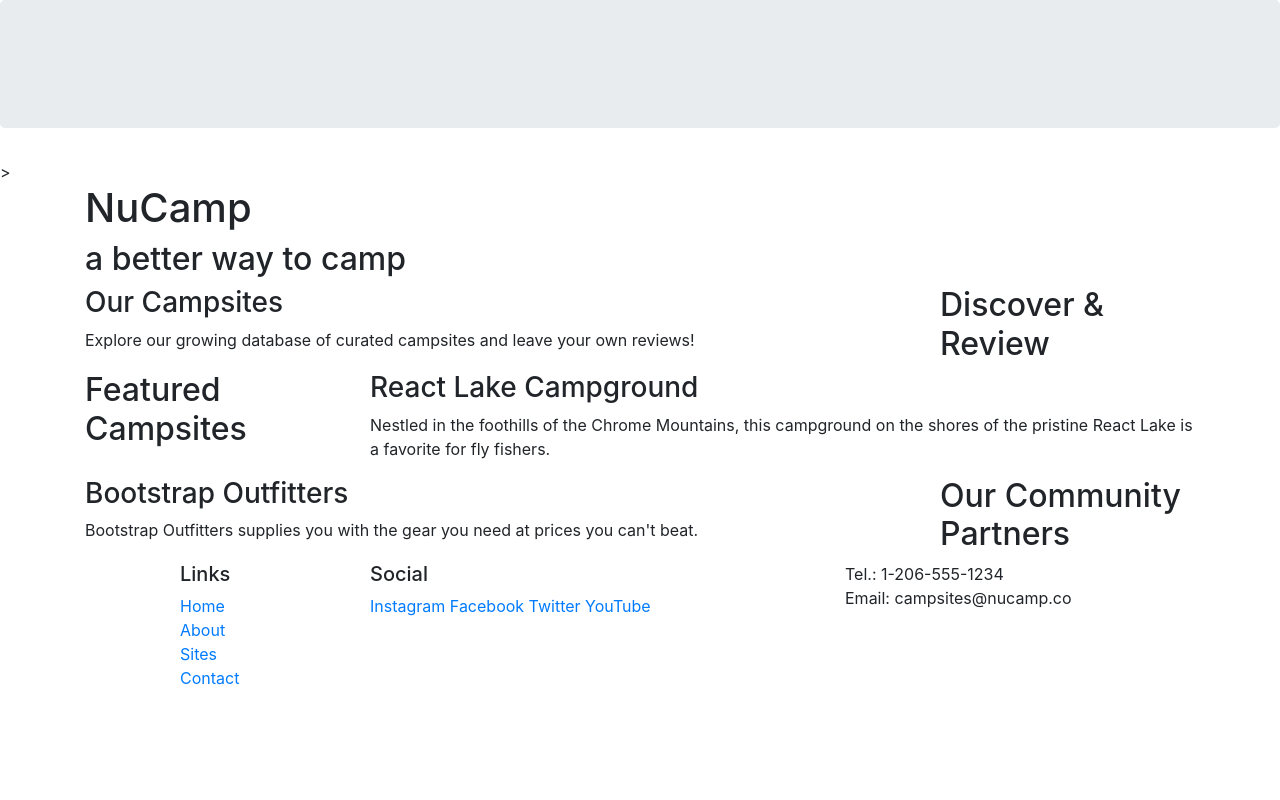
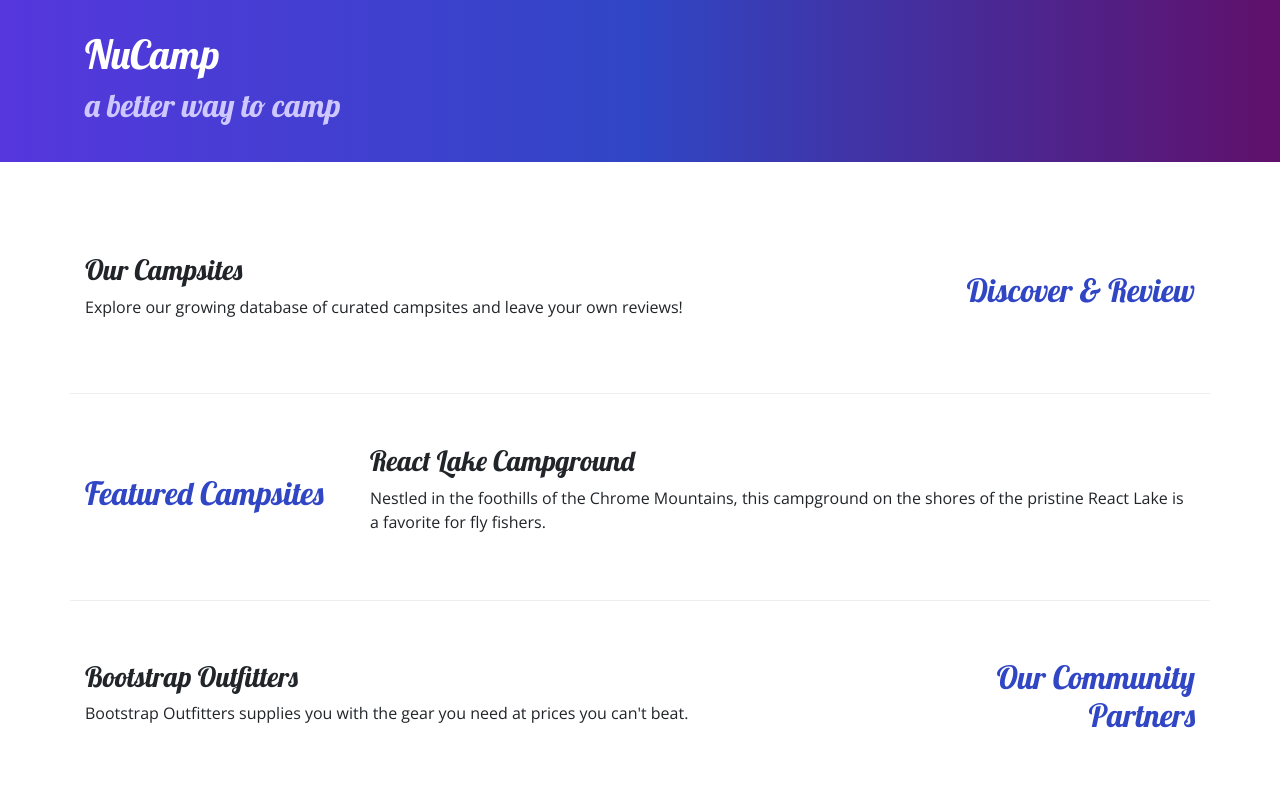
Before and after one commit to Imrankhan28888/Nucamp_Bootstrap, a website: page index.html in a window 1280 px wide. Shown: the top 800 px of the page. Drawn offline with nearby package versions, Linux system fonts and the light colour scheme.

Commit message:
BootStrap First Week Assignment - with fixes

```diff
--- a/index.html
+++ b/index.html
@@ -13,12 +13,16 @@
     <!-- Bootstrap CSS -->
     <link rel="stylesheet" href="node_modules/bootstrap/dist/css/bootstrap.min.css" />
 
+    <!-- Additional CSS must be placed after Bootstrap CSS -->
+    <link rel="stylesheet" href="https://fonts.googleapis.com/css?family=Lobster|Open+Sans" />
+    <link rel="stylesheet" href="css/styles.css" />
+
     <title>NuCamp: A Better Way To Camp</title>
 </head>
 
 <body>
 
-    <header class="jumbotron"></header>>
+    <header class="jumbotron jumbotron-fluid">
         <div class="container">
             <div class="row">
                 <div class="col">
@@ -30,9 +34,9 @@
     </header>
 
     <div class="container">
-        <div class="row">
+        <div class="row row-content align-items-center">
             <div class="col-sm-4 order-sm-last col-md-3">
-                <h2>Discover & Review</h2>
+                <h2 class="text-sm-right">Discover & Review</h2>
             </div>
 
             <div class="col">
@@ -41,7 +45,7 @@
             </div>
         </div>
 
-        <div class="row">
+        <div class="row row-content align-items-center">
             <div class="col-sm-4 col-md-3">
                 <h2>Featured Campsites</h2>
             </div>
@@ -51,9 +55,9 @@
    			</div>
         </div>
 
-        <div class="row">
+        <div class="row row-content align-items-center">
             <div class="col-sm-4 order-sm-last col-md-3">
-                <h2>Our Community Partners</h2>
+                <h2 class="text-sm-right">Our Community Partners</h2>
             </div>
             <div class="col">
                 <h3>Bootstrap Outfitters</h3>
@@ -65,23 +69,23 @@
     <footer>
         <div class="container">
             <div class="row">
-                <div class="col-4 col-sm-2 offset-1">
+                <div class="col-4 col-sm-2 text-center">
                     <h5>Links</h5>
-                    <ul class="list-unstyled">
+            		<ul>
                         <li><a href="#">Home</a></li>
                         <li><a href="#">About</a></li>
                         <li><a href="#">Sites</a></li>
                         <li><a href="#">Contact</a></li>
                     </ul>
                 </div>
-                <div class="col-6 col-sm-5">
+                <div class="col-6 col-sm-5 text-center">
                 	<h5>Social</h5>
                     <a href="http://instagram.com/">Instagram</a>
                     <a href="http://facebook.com/">Facebook</a>
                     <a href="http://twitter.com/">Twitter</a>
                     <a href="http://youtube.com/">YouTube</a>
                 </div>
-                <div class="col-sm-4">
+                <div class="col-sm-4 text-center">
                     Tel.: 1-206-555-1234<br />
                     Email: campsites@nucamp.co
                 </div>
```
Also changed, not shown: aboutus.html (+1 -1 lines), css/styles.css (renamed from styles.css).
